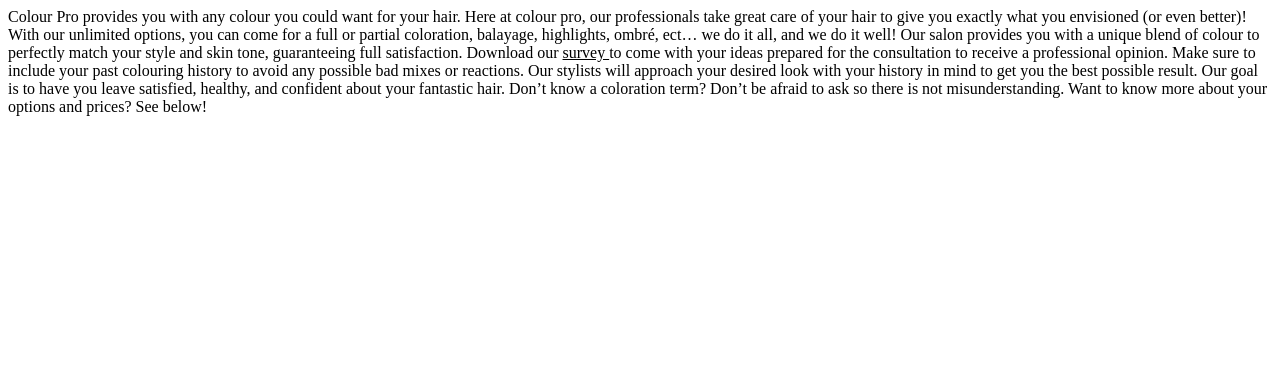
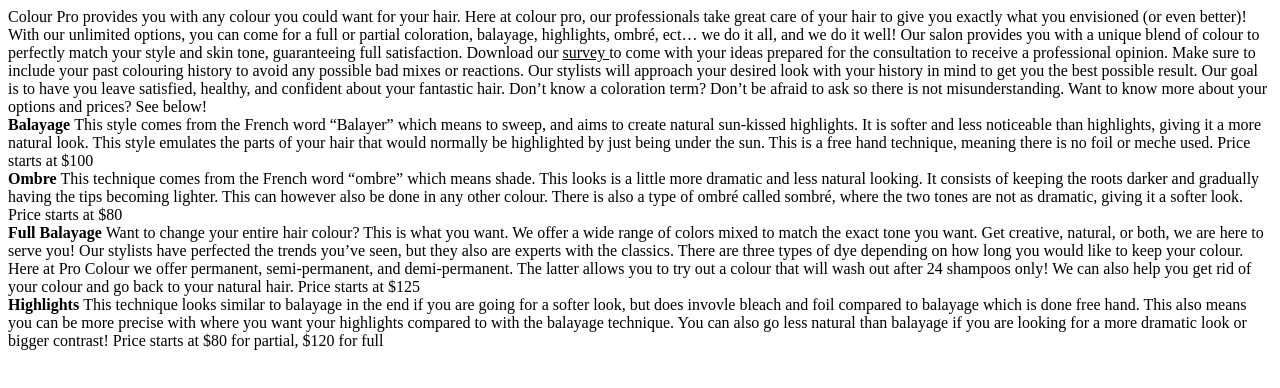
Before and after one commit to FlorianeCharles/ColourPro, a plain HTML site: page index.html in a window 1280 px wide. Drawn offline with Linux system fonts and the light colour scheme.

Commit message:
Full intro

```diff
--- a/index.html
+++ b/index.html
@@ -12,8 +12,27 @@
   with your history in mind to get you the best possible result. Our goal is to have you leave satisfied, healthy, and confident about your fantastic hair.
   Don’t know a coloration term? Don’t be afraid to ask so there is not misunderstanding.
   Want to know more about your options and prices? See below!
+</div>
 
-
+<div class=Balayage>
+<b> Balayage </b>
+  This style comes from the French word “Balayer” which means to sweep, and aims to create natural sun-kissed highlights. It is softer and less noticeable than highlights, giving it a more natural look. This style emulates the parts of your hair that would normally be highlighted by just being under the sun. This is a free hand technique, meaning there is no foil or meche used.
+  Price starts at $100
+</div>
+<div class=Ombre>
+<b> Ombre </b>
+  This technique comes from the French word “ombre” which means shade. This looks is a little more dramatic and less natural looking. It consists of keeping the roots darker and gradually having the tips becoming lighter. This can however also be done in any other colour. There is also a type of ombré called sombré, where the two tones are not as dramatic, giving it a softer look.
+  Price starts at $80
+</div>
+<div class=Full-coloration>
+<b> Full Balayage </b>
+  Want to change your entire hair colour? This is what you want. We offer a wide range of colors mixed to match the exact tone you want. Get creative, natural, or both, we are here to serve you! Our stylists have perfected the trends you’ve seen, but they also are experts with the classics. There are three types of dye depending on how long you would like to keep your colour. Here at Pro Colour we offer permanent, semi-permanent, and demi-permanent. The latter allows you to try out a colour that will wash out after 24 shampoos only! We can also help you get rid of your colour and go back to your natural hair.
+  Price starts at $125
+</div>
+<div class=highlights>
+<b> Highlights </b>
+This technique looks similar to balayage in the end if you are going for a softer look, but does invovle bleach and foil compared to balayage which is done free hand. This also means you can be more precise with where you want your highlights compared to with the balayage technique. You can also go less natural than balayage if you are looking for a more dramatic look or bigger contrast!
+Price starts at $80 for partial, $120 for full
 </div>
 
 </body>
```
